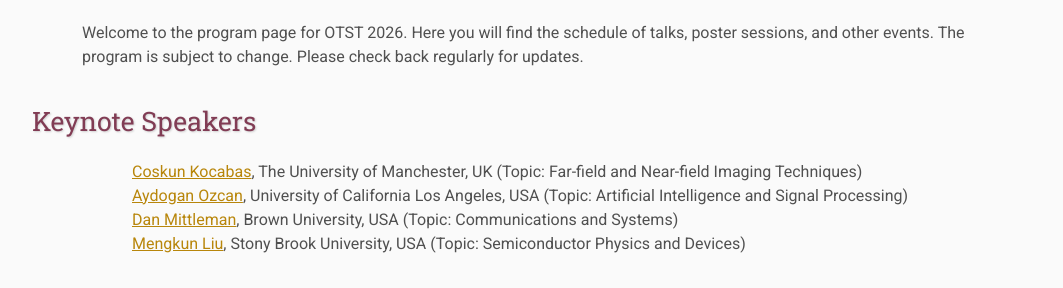
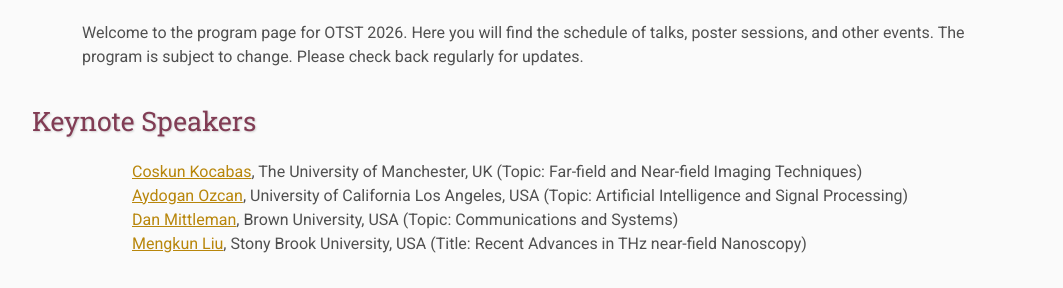
Before and after one commit to padillaw/OTST-2026, a plain HTML site: page program.html in a window 1280 px wide. Shown: the part 664-952 px from the top of the page, without its empty margins (108-1171 px from the left). Drawn offline with Linux system fonts and the light colour scheme.

Commit message:
Update program.html

```diff
--- a/program.html
+++ b/program.html
@@ -55,7 +55,7 @@
         <li><a href="https://research.manchester.ac.uk/en/persons/coskun.kocabas" target="_blank">Coskun Kocabas</a>, The University of Manchester, UK (Topic: Far-field and Near-field Imaging Techniques)</li>
         <li><a href="https://www.ee.ucla.edu/aydogan-ozcan/" target="_blank">Aydogan Ozcan</a>, University of California Los Angeles, USA (Topic: Artificial Intelligence and Signal Processing)</li>
         <li><a href="https://sites.brown.edu/mittleman/" target="_blank">Dan Mittleman</a>, Brown University, USA (Topic: Communications and Systems)</li>
-        <li><a href="https://www.stonybrook.edu/commcms/physics/people/_profiles/lium" target="_blank">Mengkun Liu</a>, Stony Brook University, USA (Topic: Semiconductor Physics and Devices)</li>
+        <li><a href="https://www.stonybrook.edu/commcms/physics/people/_profiles/lium" target="_blank">Mengkun Liu</a>, Stony Brook University, USA (Title: Recent Advances in THz near-field Nanoscopy)</li>
     </ul>
 
     <h3>Invited Speakers</h3>
```
